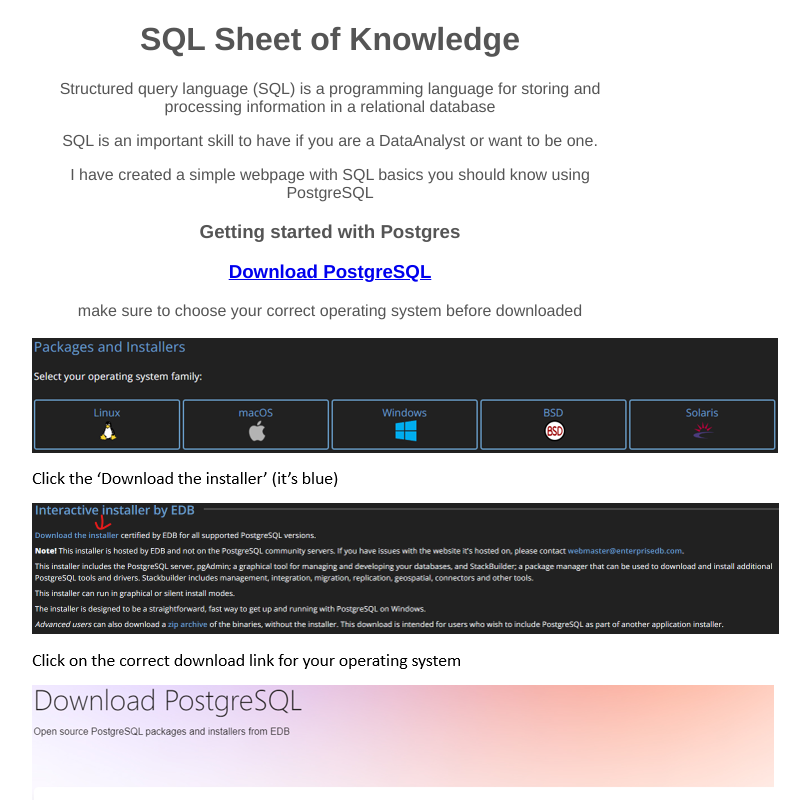
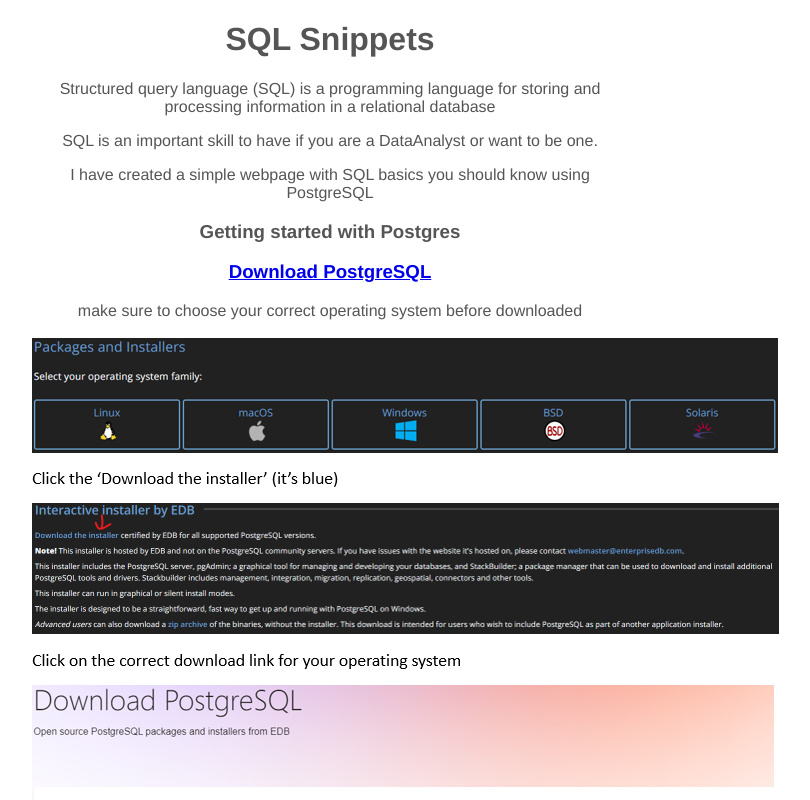
Before and after one commit to tranielmp8/PostgreSQL_Cheetsheet_Vuejs, a Vue app: page / in a window 1280 px wide. Shown: the top 800 px of the page, without its empty margins (310-1120 px from the left). Built offline with nearby package versions, Linux system fonts and the light colour scheme.

Commit message:
title update

```diff
--- a/index.html
+++ b/index.html
@@ -4,7 +4,7 @@
     <meta charset="UTF-8" />
     <link rel="icon" type="image/svg+xml" href="/vite.svg" />
     <meta name="viewport" content="width=device-width, initial-scale=1.0" />
-    <title>Vite + Vue</title>
+    <title>SQL Snippets</title>
   </head>
   <body>
     <div id="app"></div>
--- a/src/components/Hero.vue
+++ b/src/components/Hero.vue
@@ -1,6 +1,6 @@
 <template>
   <div>
-    <h1>SQL Sheet of Knowledge</h1>
+    <h1>SQL Snippets</h1>
     <p>Structured query language (SQL) is a programming language for storing and processing information in a relational database</p>
     <p>SQL is an important skill to have if you are a DataAnalyst or want to be one.</p>
     <p>I have created a simple webpage with SQL basics you should know using PostgreSQL</p>
```
